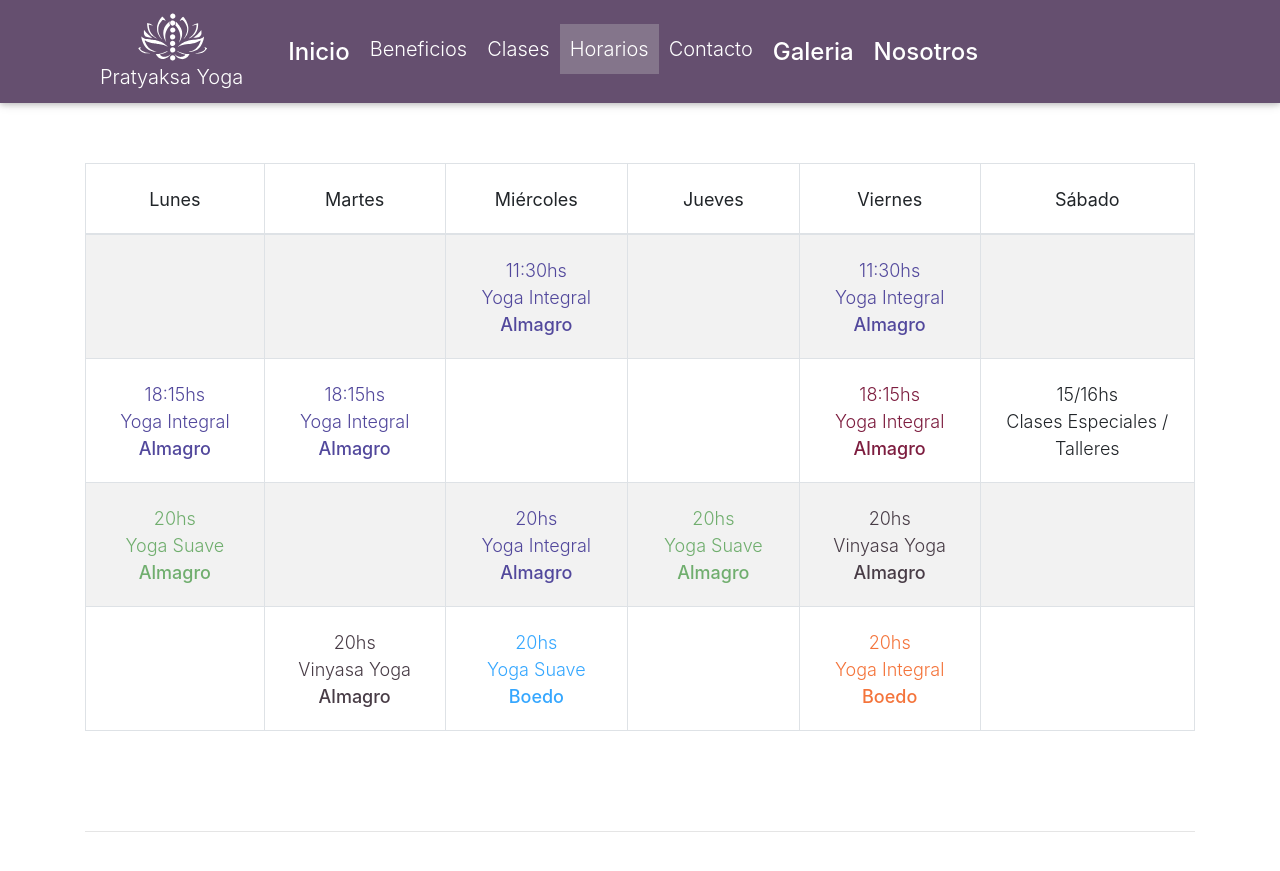
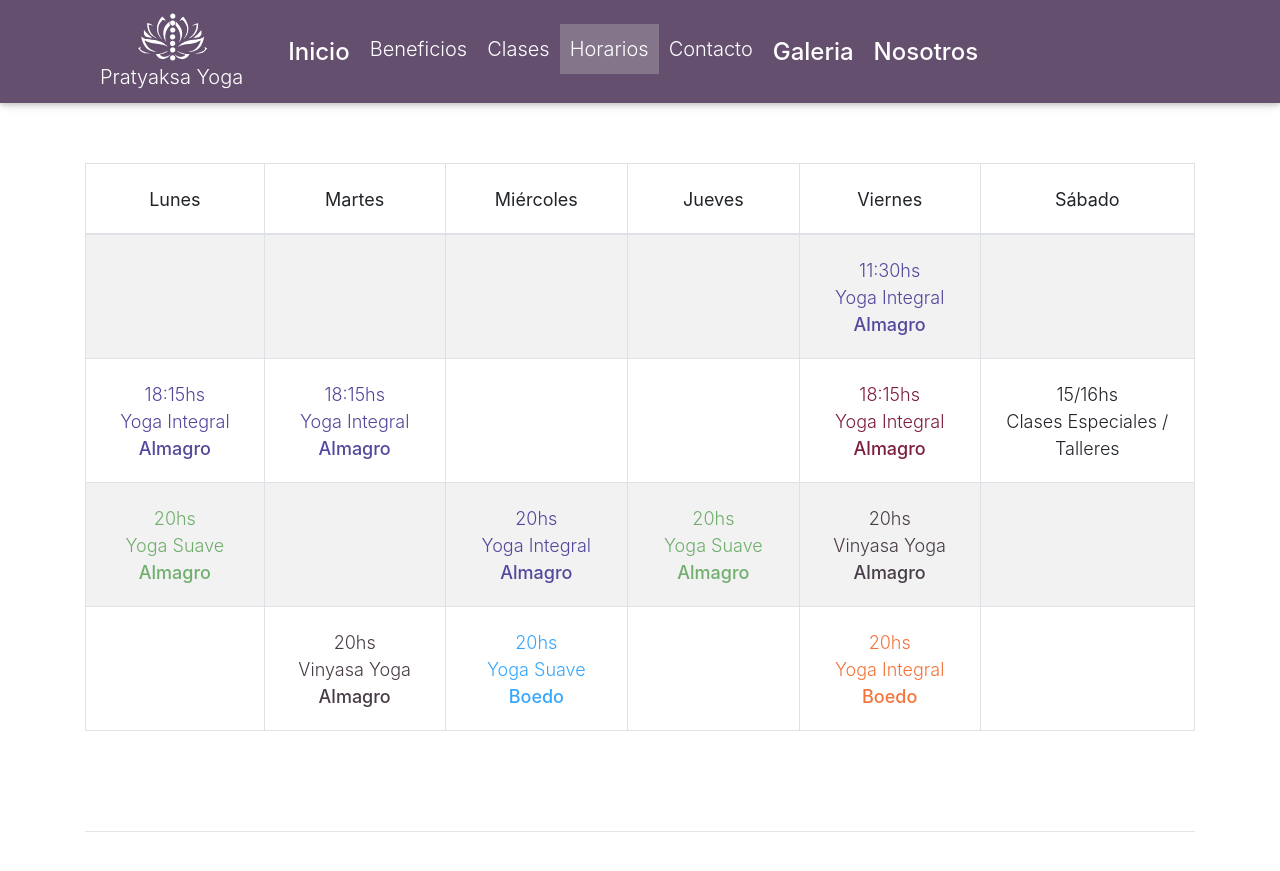
Before and after one commit to pratyaksayoga/pratyaksayoga.github.io, a Jekyll site: the page built from home.md, in a window 1280 px wide and 900 px high, scrolled down 2937 px. Shown: the top 871 px of the window. Built offline with Jekyll 4.4.1, drawn with Linux system fonts in a browser that asks for light colours; nearby versions of some CDN libraries.

Commit message:
Update from Forestry.io pratyaksayoga updated _data/horario.yml

```diff
--- a/_data/horario.yml
+++ b/_data/horario.yml
@@ -43,10 +43,10 @@ martes:
     color: 483c46
 miercoles:
   espacio-1:
-    clase: Yoga Integral
-    horario: 11:30hs
-    sede: Almagro
-    color: 52489c
+    clase: ''
+    horario: ''
+    sede: ''
+    color: ''
   espacio-2:
     clase: ''
     horario: ''
```
Also changed, not shown: .forestry/front_matter/templates/anadir-foto-a-la-galeria.yml.
